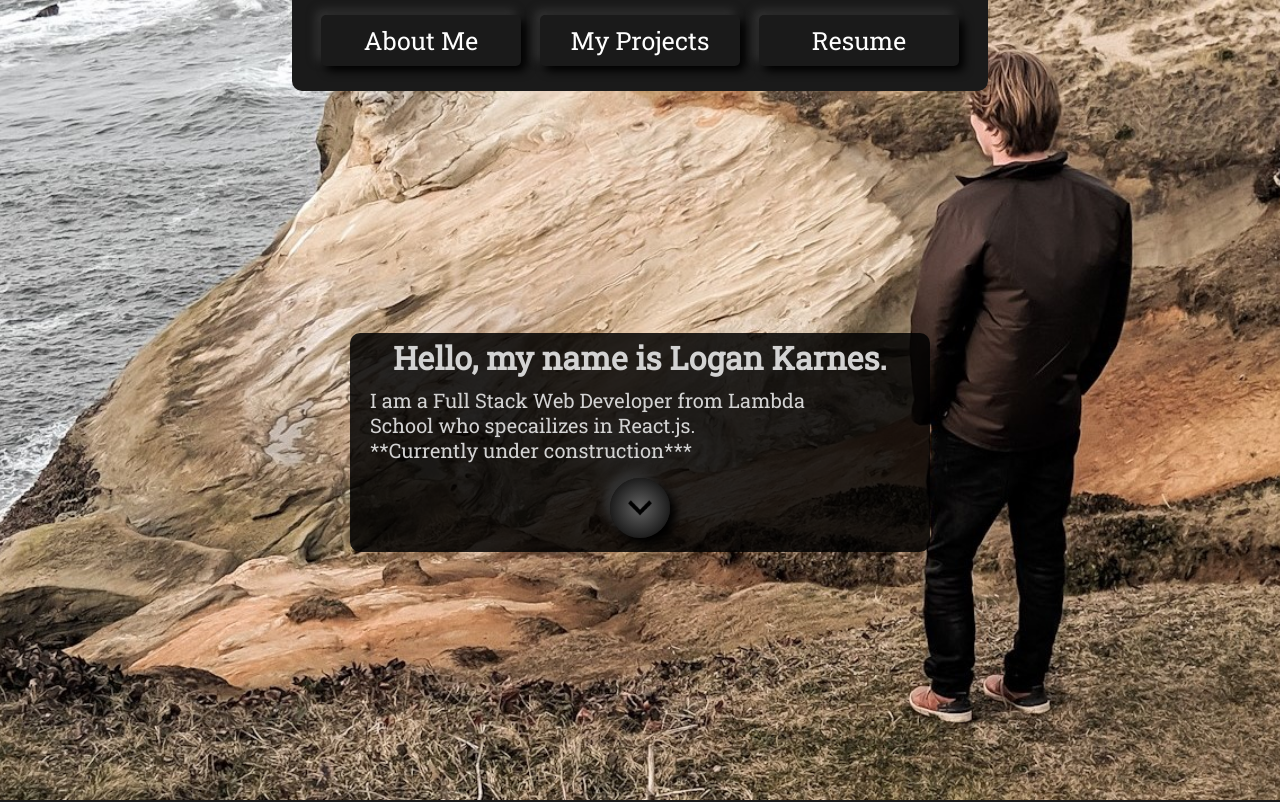
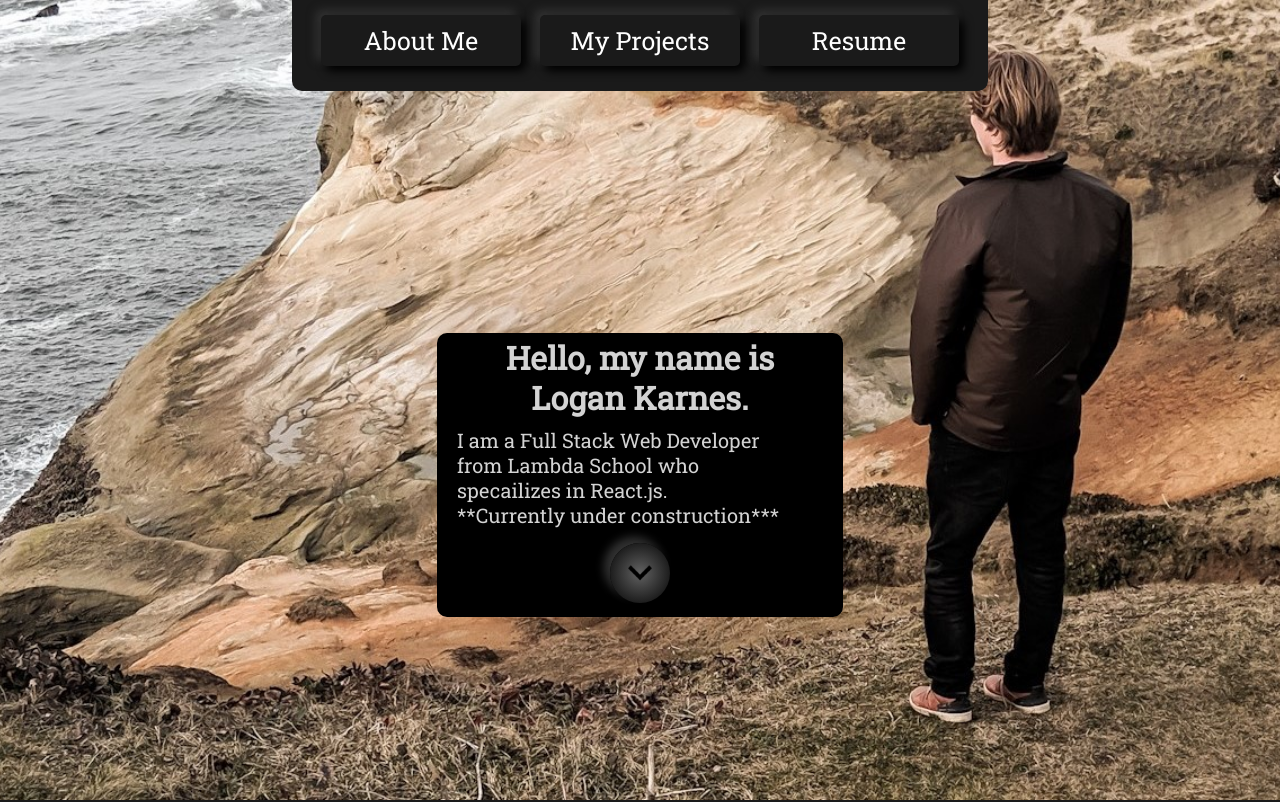
Before and after one commit to lkarnes/Portfolio, a React (Create React App) app: page / in a window 1280 px wide. Shown: the top 802 px of the page. Built offline with nearby package versions, Linux system fonts and the light colour scheme.

Commit message:
fixed the styling so it doesnt break

```diff
--- a/src/sass/header.scss
+++ b/src/sass/header.scss
@@ -27,12 +27,15 @@ $phone: 480px;
   }
   }
   .heading {
-    width: 50%;
+    width: 35%;
     text-align: center;
     font-size: 15px;
-    background: rgba(0, 0, 0, 0.85);
+    background: rgba(0, 0, 0, 1);
     border-radius: 10px;
     margin: 20% auto 0;
+    @media screen and (max-width: $tablet){
+      width: 80%;
+    }
     @media screen and (max-width: $phone) {
     width: 90%;
     box-shadow: 5px 5px 10px rgb(0, 0, 0),
@@ -94,6 +97,9 @@ $phone: 480px;
     border-radius: 10px;
     animation-name: header-drop;
     animation-duration: 1s;
+    @media screen and (max-width: $tablet) {
+      width: 100%;
+    }
     @media screen and (max-width: $phone) {
       width: 100%;
     }
```
